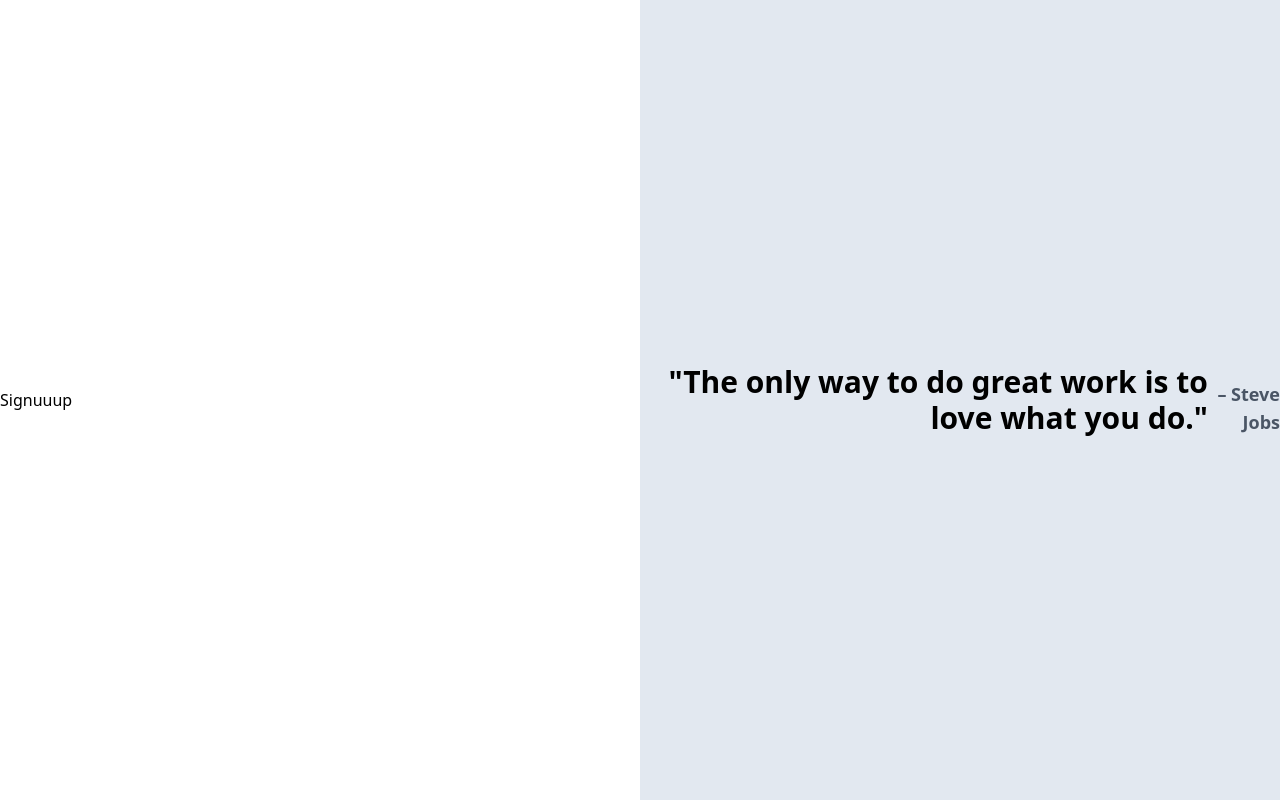
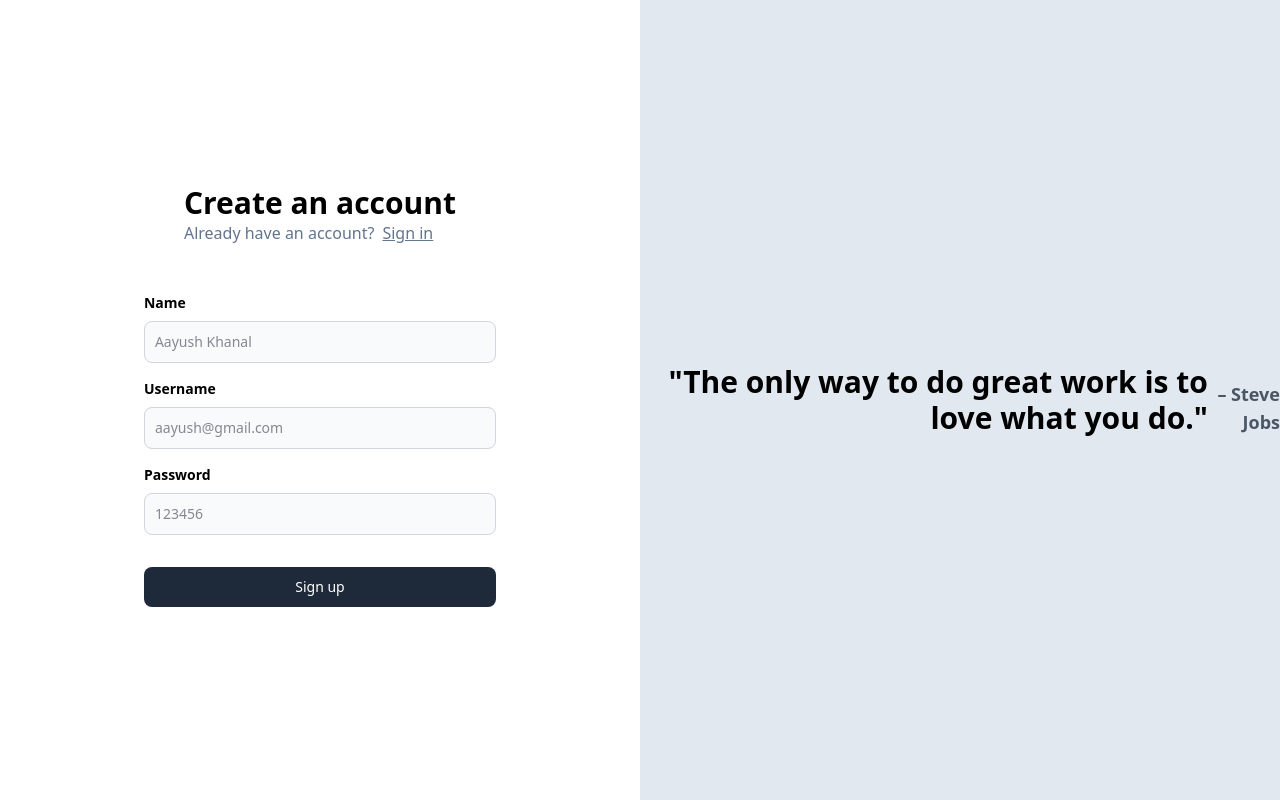
Before and after one commit to AayushKhanal47/medium-blog, a React (Vite) app in the folder frontend/: page /signup in a window 1280 px wide. Built offline with nearby package versions, Linux system fonts and the light colour scheme.

Commit message:
feat:signup page

```diff
--- a/frontend/package.json
+++ b/frontend/package.json
@@ -12,6 +12,7 @@
   "dependencies": {
     "@aayushkhanal47/medium-blog": "^1.0.0",
     "@tailwindcss/vite": "^4.1.11",
+    "axios": "^1.11.0",
     "react": "^19.1.0",
     "react-dom": "^19.1.0",
     "react-router-dom": "^7.7.1"
--- a/frontend/src/components/Auth.tsx
+++ b/frontend/src/components/Auth.tsx
@@ -1,11 +1,121 @@
-import React from 'react'
+import { ChangeEvent, useState } from "react";
+import { Link, useNavigate } from "react-router-dom";
+import { SignupInput } from "@aayushkhanal47/medium-blog";
+import axios from "axios";
+import { BACKEND_URL } from "../config";
 
-const Auth = () => {
+export const Auth = ({ type }: { type: "signup" | "signin" }) => {
+  const navigate = useNavigate();
+  const [postInputs, setPostInputs] = useState<SignupInput>({
+    name: "",
+    username: "",
+    password: "",
+  });
+
+  async function sendRequest() {
+    try {
+      const response = await axios.post(
+        `${BACKEND_URL}/api/v1/user/${type === "signup" ? "signup" : "signin"}`,
+        postInputs
+      );
+      const jwt = response.data;
+      localStorage.setItem("token", jwt);
+      navigate("/blogs");
+    } catch (e) {
+      alert("Error while signing up");
+    }
+  }
+
   return (
-    <div className='h-screen flex justify-center flex-col'>
-          Signuuup
+    <div className="h-screen flex justify-center flex-col">
+      <div className="flex justify-center">
+        <div>
+          <div className="px-10">
+            <div className="text-3xl font-extrabold">Create an account</div>
+            <div className="text-slate-500">
+              {type === "signin"
+                ? "Don't have an account?"
+                : "Already have an account?"}
+              <Link
+                className="pl-2 underline"
+                to={type === "signin" ? "/signup" : "/signin"}>
+                {type === "signin" ? "Sign up" : "Sign in"}
+              </Link>
+            </div>
+          </div>
+          <div className="pt-8">
+            {type === "signup" ? (
+              <LabelledInput
+                label="Name"
+                placeholder="Aayush Khanal"
+                onChange={(e) => {
+                  setPostInputs({
+                    ...postInputs,
+                    name: e.target.value,
+                  });
+                }}
+              />
+            ) : null}
+            <LabelledInput
+              label="Username"
+              placeholder="aayush@gmail.com"
+              onChange={(e) => {
+                setPostInputs({
+                  ...postInputs,
+                  username: e.target.value,
+                });
+              }}
+            />
+            <LabelledInput
+              label="Password"
+              type={"password"}
+              placeholder="123456"
+              onChange={(e) => {
+                setPostInputs({
+                  ...postInputs,
+                  password: e.target.value,
+                });
+              }}
+            />
+            <button
+              onClick={sendRequest}
+              type="button"
+              className="mt-8 w-full text-white bg-gray-800 hover:bg-gray-900 focus:outline-none focus:ring-4 focus:ring-gray-300 font-medium rounded-lg text-sm px-5 py-2.5 me-2 mb-2 dark:bg-gray-800 dark:hover:bg-gray-700 dark:focus:ring-gray-700 dark:border-gray-700">
+              {type === "signup" ? "Sign up" : "Sign in"}
+            </button>
+          </div>
+        </div>
+      </div>
     </div>
-  )
+  );
+};
+
+interface LabelledInputType {
+  label: string;
+  placeholder: string;
+  onChange: (e: ChangeEvent<HTMLInputElement>) => void;
+  type?: string;
 }
 
-export default Auth
+function LabelledInput({
+  label,
+  placeholder,
+  onChange,
+  type,
+}: LabelledInputType) {
+  return (
+    <div>
+      <label className="block mb-2 text-sm text-black font-semibold pt-4">
+        {label}
+      </label>
+      <input
+        onChange={onChange}
+        type={type || "text"}
+        id="first_name"
+        className="bg-gray-50 border border-gray-300 text-gray-900 text-sm rounded-lg focus:ring-blue-500 focus:border-blue-500 block w-full p-2.5"
+        placeholder={placeholder}
+        required
+      />
+    </div>
+  );
+}
--- /dev/null
+++ b/frontend/src/config.ts
@@ -0,0 +1 @@
+export const BACKEND_URL = "https://backend.aayushkhanal810.workers.dev/"
--- a/frontend/src/pages/Signup.tsx
+++ b/frontend/src/pages/Signup.tsx
@@ -1,12 +1,12 @@
 import Quote from "../components/Quote";
-import Auth from "../components/Auth";
+import { Auth } from "../components/Auth";
 
 const Signup = () => {
   return (
     <div>
       <div className="grid grid-cols-2">
         <div>
-          <Auth />
+           <Auth type="signup" />
         </div>
         <div className="invisible lg:visible">
           <Quote />
```
Also changed, not shown: 1 other file (tests, documents, lock files or other folders).
